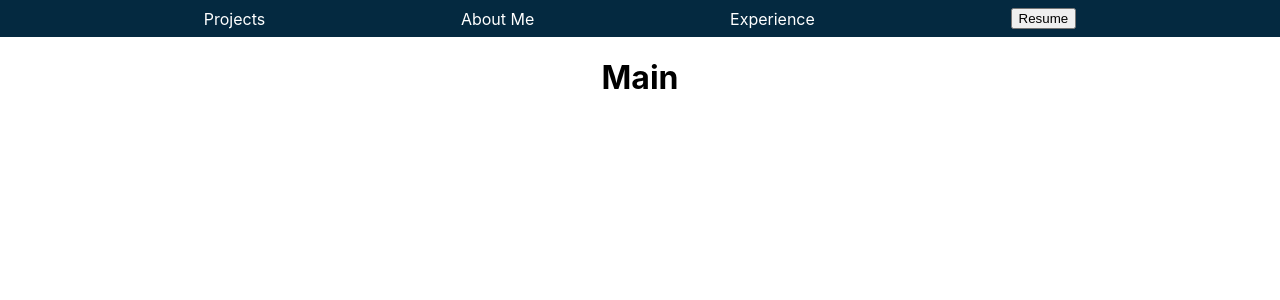
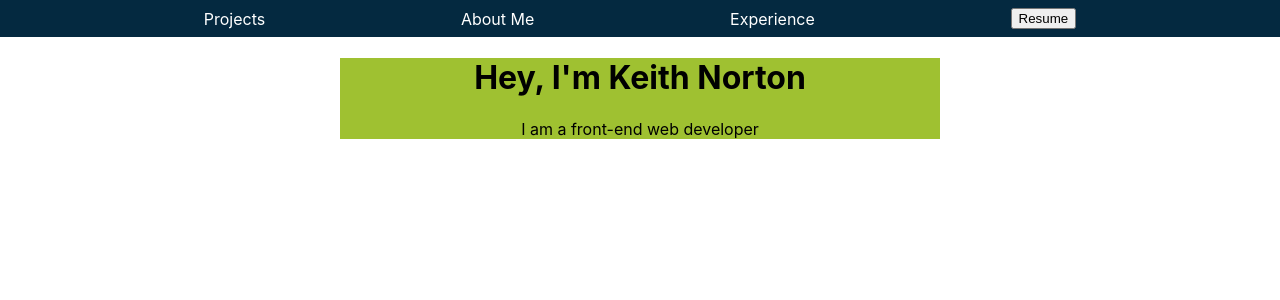
Before and after one commit to KeithLion/portfolio-site, a React (Create React App) app: page / in a window 1280 px wide. Shown: the top 300 px of the page. Built offline with nearby package versions, Linux system fonts and the light colour scheme.

Commit message:
started styling the main page

```diff
--- a/src/Views/Main.js
+++ b/src/Views/Main.js
@@ -1,5 +1,6 @@
 import React from 'react'
 import NavBar from '../components/Nav'
+import Box from '@mui/material/Box'
 
 
 const Main = (props) => {
@@ -7,10 +8,12 @@ const Main = (props) => {
 
 
     return(
-        <div sx={{backgroundColor:'#9FC131'}}>
+        <div>
             <NavBar />
-            <h1>Main</h1>
-
+            <Box sx={{backgroundColor: '#9FC131', maxWidth: 600, margin:'auto'}}>
+            <h1>Hey, I'm Keith Norton</h1>
+            <p>I am a front-end web developer</p>
+            </Box>
         </div>
     )
 }
```
